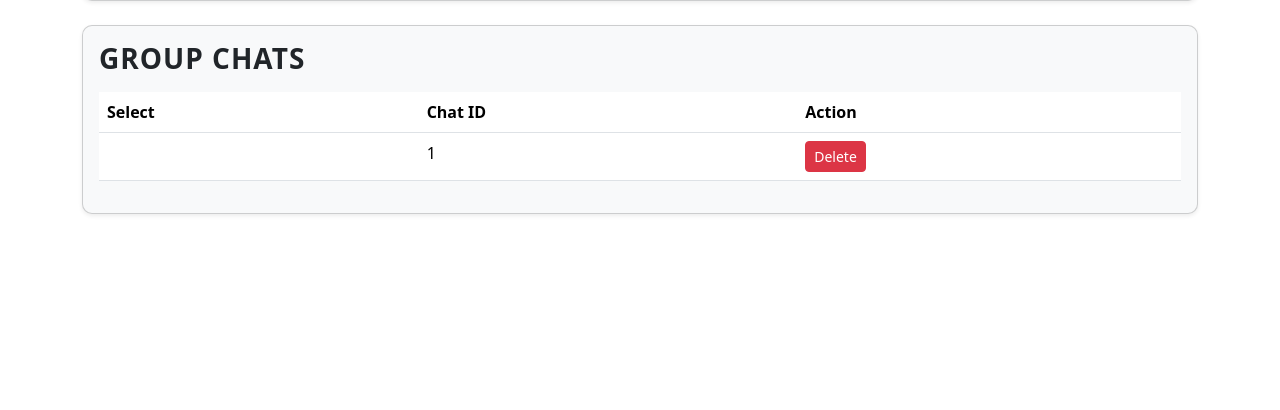
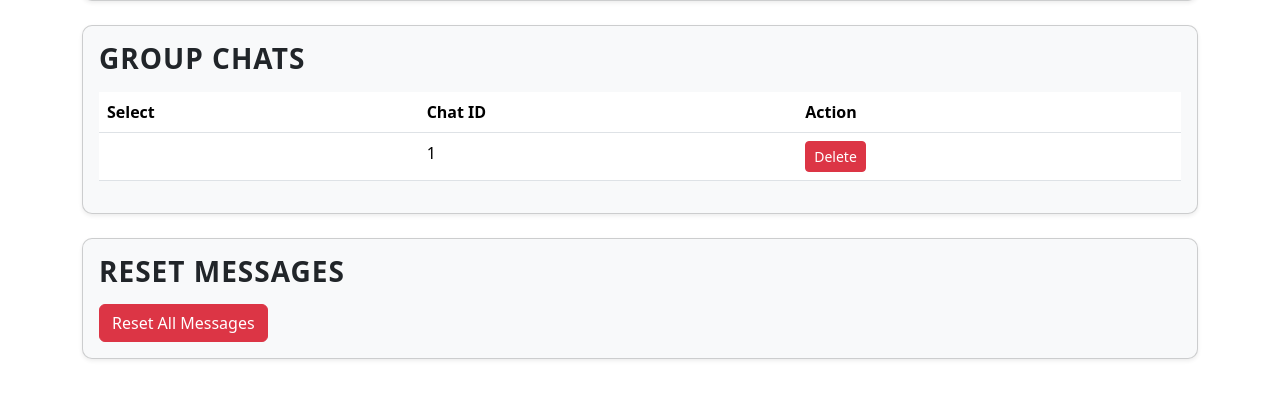
Before and after one commit to Arh48/proj, a Flask app: template templates/admin.html in a window 1280 px wide. Shown: the part 390-800 px from the top of the page. Run offline with Flask 3, Linux system fonts and the light colour scheme; the template is opened without the code that fills it: most values are stand-ins (such as "Sample title", 1, 10 or a date in 2020); some libraries are stand-ins or nearby versions.

Commit message:
made it have delete all messages and make messages.json equal {}

```diff
--- a/templates/admin.html
+++ b/templates/admin.html
@@ -61,6 +61,17 @@
             </tbody>
         </table>
     </div>
+
+    <div class="card p-3 shadow-sm bg-light mt-4">
+        <h3 class="fw-semibold mb-3">Reset Messages</h3>
+        <form action="{{ url_for('reset_messages') }}" method="post" id="resetMessagesForm">
+            <button type="submit" class="btn btn-danger"
+                onclick="return confirm('Are you sure? This will delete all chat messages.')">
+                Reset All Messages
+            </button>
+        </form>
+    </div>
+
 </div>
 
 <script>
@@ -100,6 +111,21 @@
                 }).then(() => location.reload());
             }
         });
+
+        document.getElementById("resetMessagesForm").addEventListener("submit", function (event) {
+            event.preventDefault();
+            if (confirm("Are you sure? This will delete all chat messages.")) {
+                fetch("{{ url_for('reset_messages') }}", { method: "POST" })
+                    .then(response => {
+                        if (response.ok) {
+                            alert("Messages reset successfully!");
+                            location.reload();
+                        } else {
+                            alert("Failed to reset messages.");
+                        }
+                    });
+            }
+        });
     });
 </script>
 
--- a/templates/register.html
+++ b/templates/register.html
@@ -34,10 +34,8 @@
                     <option value="👽">👽</option>
                     <option value="💀">💀</option>
                     <option value="🤪">🤪</option>
-                    <option value="🍆">🍆</option>
-                    <option value="🏢">🏢</option>
-                    <option value="🍌">🍌</option>
-                    <option value="🛫🏢🏢">🛫🏢🏢</option>
+                    <option value=" "> </option>
+
 
 
                 </select>
```
